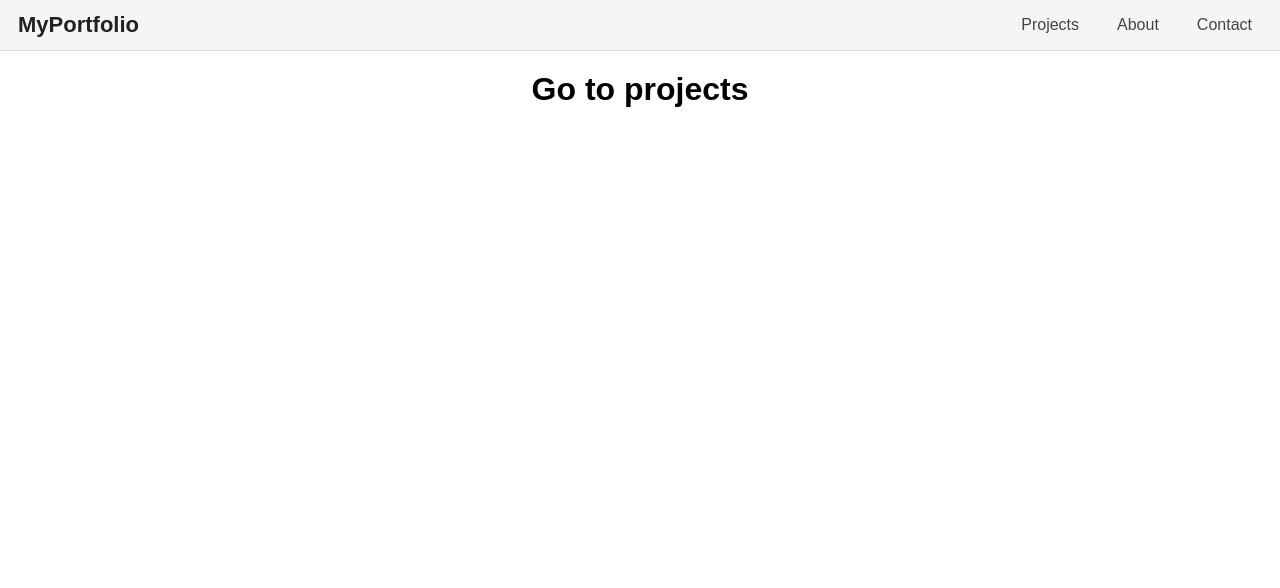
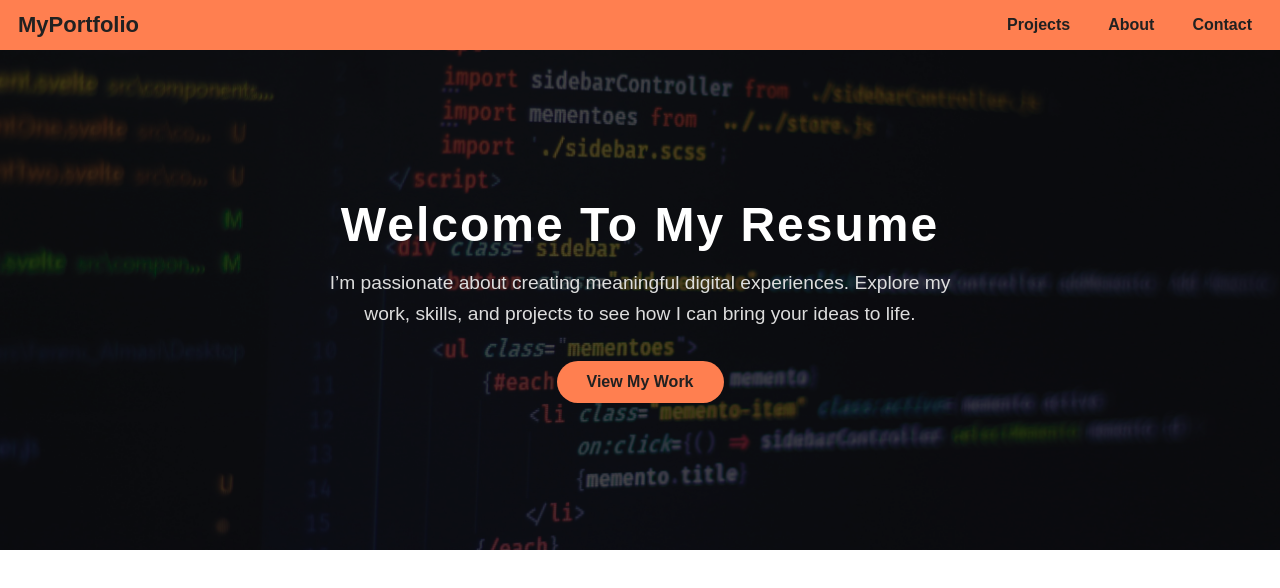
Before and after one commit to sameershah7/React, a React (Vite) app: page / in a window 1280 px wide. Shown: the top 588 px of the page. Built offline with nearby package versions, Linux system fonts and the light colour scheme.

Commit message:
Add hero Section

```diff
--- a/src/App.css
+++ b/src/App.css
@@ -8,6 +8,7 @@
   max-width: 1280px;
   margin: 0 auto;
   font-family: sans-serif;
+  background-color: "#f1f1f1";
 }
 
 /* admission form css start here */
--- a/src/App.jsx
+++ b/src/App.jsx
@@ -1,8 +1,9 @@
 import React from "react";
 import { Routes, Route } from "react-router";
+import "./App.css";
 
-import "./App.css";
-import Home from "./components/Home";
+import Home from "./pages/Home";
+
 import Navbar from "./components/Navbar";
 import SearchFootballer from "./components/SearchFootballer_intro_hooks";
 import AdmissionForm from "./AdmissionForm";
--- /dev/null
+++ b/src/components/Hero.jsx
@@ -0,0 +1,81 @@
+import { Link } from "react-router";
+import HeroImg from "../../public/images/Hero.jpg";
+
+export default function Hero() {
+  const styles = {
+    container: {
+      width: "100%",
+      height: "500px",
+      backgroundImage: `url(${HeroImg})`,
+      backgroundSize: "cover",
+      backgroundPosition: "center",
+      position: "relative",
+      display: "flex",
+      alignItems: "center",
+      justifyContent: "center",
+      color: "white",
+      textAlign: "center",
+      overflow: "hidden",
+    },
+    overlay: {
+      position: "absolute",
+      top: 0,
+      left: 0,
+      width: "100%",
+      height: "100%",
+      backgroundColor: "rgba(0, 0, 0, 0.67)",
+      zIndex: 1,
+    },
+    content: {
+      position: "relative",
+      zIndex: 2,
+      maxWidth: "700px",
+      padding: "0 20px",
+    },
+    h1: {
+      fontSize: "3rem",
+      fontWeight: "bold",
+      marginBottom: "1rem",
+      letterSpacing: "2px",
+    },
+    p: {
+      fontSize: "1.2rem",
+      lineHeight: "1.6",
+      color: "#ddd",
+    },
+    button: {
+      marginTop: "2rem",
+      padding: "12px 30px",
+      backgroundColor: "#ff7f50",
+      borderRadius: "25px",
+      fontSize: "1rem",
+      cursor: "pointer",
+      transition: "all 0.3s ease",
+      textDecoration: "none",
+      display: "inline-block",
+      color: "#212121",
+      fontWeight: "bold",
+    },
+  };
+
+  return (
+    <div style={styles.container}>
+      <div style={styles.overlay}></div>
+      <div style={styles.content}>
+        <h1 style={styles.h1}>Welcome To My Resume</h1>
+        <p style={styles.p}>
+          I’m passionate about creating meaningful digital experiences.
+          Explore my work, skills, and projects to see how I can bring your
+          ideas to life.
+        </p>
+        <Link to={"/projects"}
+          style={styles.button}
+          onMouseEnter={(e) => (e.target.style.backgroundColor = "#ff5722")}
+          onMouseLeave={(e) => (e.target.style.backgroundColor = "#ff7442ff")}
+        >
+          View My Work
+        </Link>
+      </div>
+    </div>
+  );
+}
--- a/src/components/Home.jsx
+++ /dev/null
@@ -1,11 +0,0 @@
-import React from "react";
-
-
-// and here we map the array
-export default function Home()  {
-  return (
-    <div className="card-container">
-      <h1 style={{textAlign: "center", padding: "20px"}}>Go to projects</h1>
-    </div>
-  );
-};
--- a/src/components/Navbar.jsx
+++ b/src/components/Navbar.jsx
@@ -11,15 +11,14 @@ export default function Navbar() {
       justifyContent: "space-between",
       alignItems: "center",
       padding: "12px 18px",
-      background: "#f5f5f5", // soft light background
-      borderBottom: "1px solid #ddd"
+      background: "#ff7f50",
     },
 
     logo: {
       fontSize: "22px",
       fontWeight: "700",
-      color: "#222",
       textDecoration: "none",
+      color: "#212121",
     },
 
     ul: {
@@ -32,22 +31,22 @@ export default function Navbar() {
 
     link: {
       textDecoration: "none",
-      color: "#444",
-      fontWeight: 500,
+      color: "#212121",
+      fontWeight: "bold",
       padding: "6px 10px",
       borderRadius: "5px",
       transition: "0.2s ease-in-out",
     },
 
     hoverStyle: {
-      background: "#e0e0e0"
+      background: "#ff5722",
+      color: "white",
     }
   };
 
   return (
     <nav style={styles.nav}>
 
-      {/* ✅ Logo as home link */}
       <Link to="/" style={styles.logo}>MyPortfolio</Link>
 
       <ul style={styles.ul}>
--- /dev/null
+++ b/src/pages/Home.jsx
@@ -0,0 +1,11 @@
+import React from "react";
+import Hero from "../components/Hero";
+
+export default function Home() {
+  return (
+    <main >
+      <Hero />
+
+    </main>
+  );
+}
```
Also changed, not shown: public/images/Hero.jpg (added).
